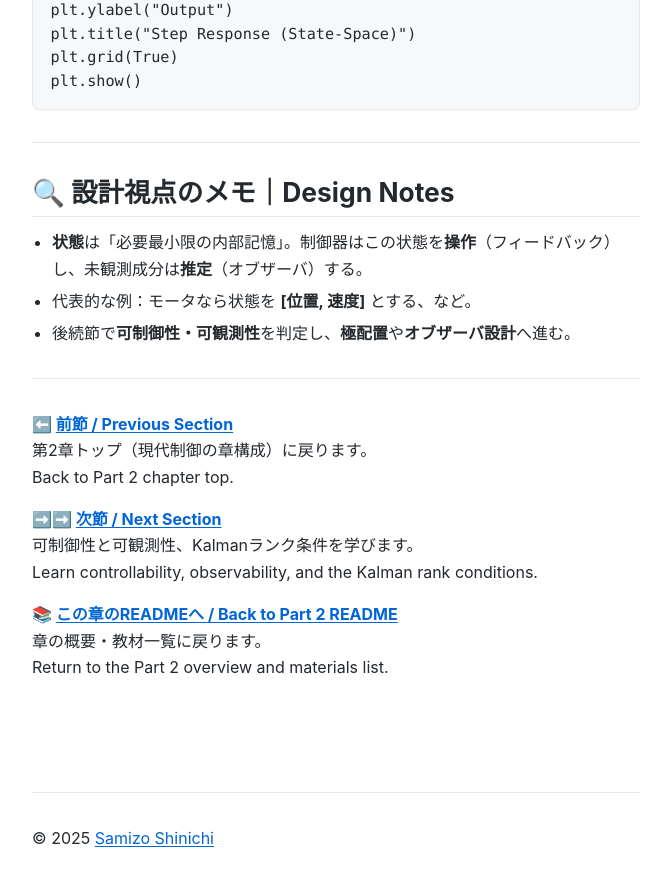
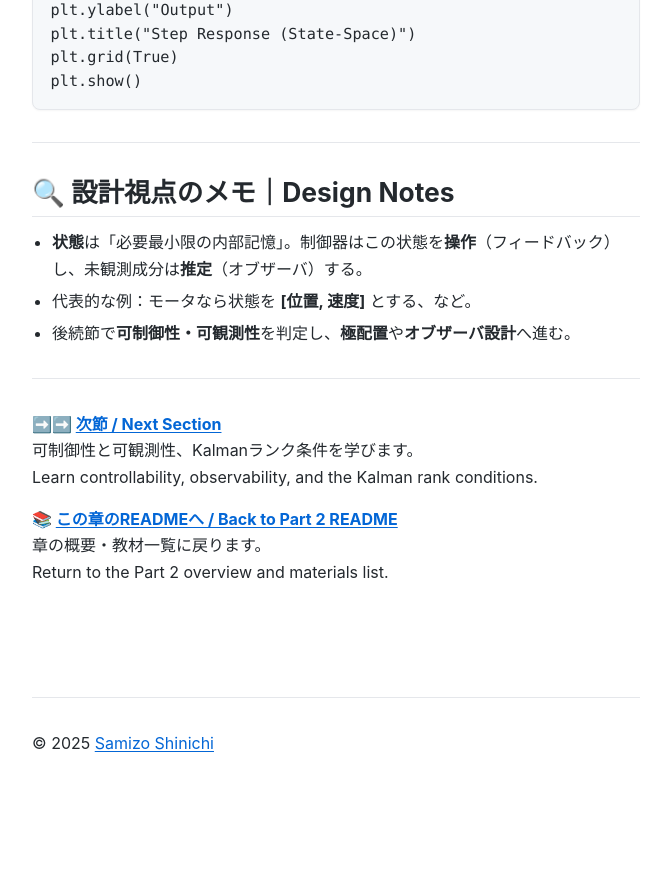
Before and after one commit to Samizo-AITL/EduController, a Jekyll site: the page built from part02_modern/theory/01_state_space.md, in a window 1280 px wide and 900 px high, scrolled down 2863 px. Shown: the top 886 px of the window, without its empty margins (304-975 px from the left). Built offline with Jekyll 4.4.1, drawn with Linux system fonts in a browser that asks for light colours; after the commit the page ends 3668 px from its top, so only the background shows below that.

Commit message:
Update 01_state_space.md

```diff
--- a/part02_modern/theory/01_state_space.md
+++ b/part02_modern/theory/01_state_space.md
@@ -145,10 +145,6 @@ plt.show()
 
 ---
 
-**⬅️ [前節 / Previous Section](https://samizo-aitl.github.io/EduController/part02_modern/)**
-第2章トップ（現代制御の章構成）に戻ります。
-Back to Part 2 chapter top.
-
 **➡️➡️ [次節 / Next Section](https://samizo-aitl.github.io/EduController/part02_modern/theory/02_controllability.html)**
 可制御性と可観測性、Kalmanランク条件を学びます。
 Learn controllability, observability, and the Kalman rank conditions.
```
